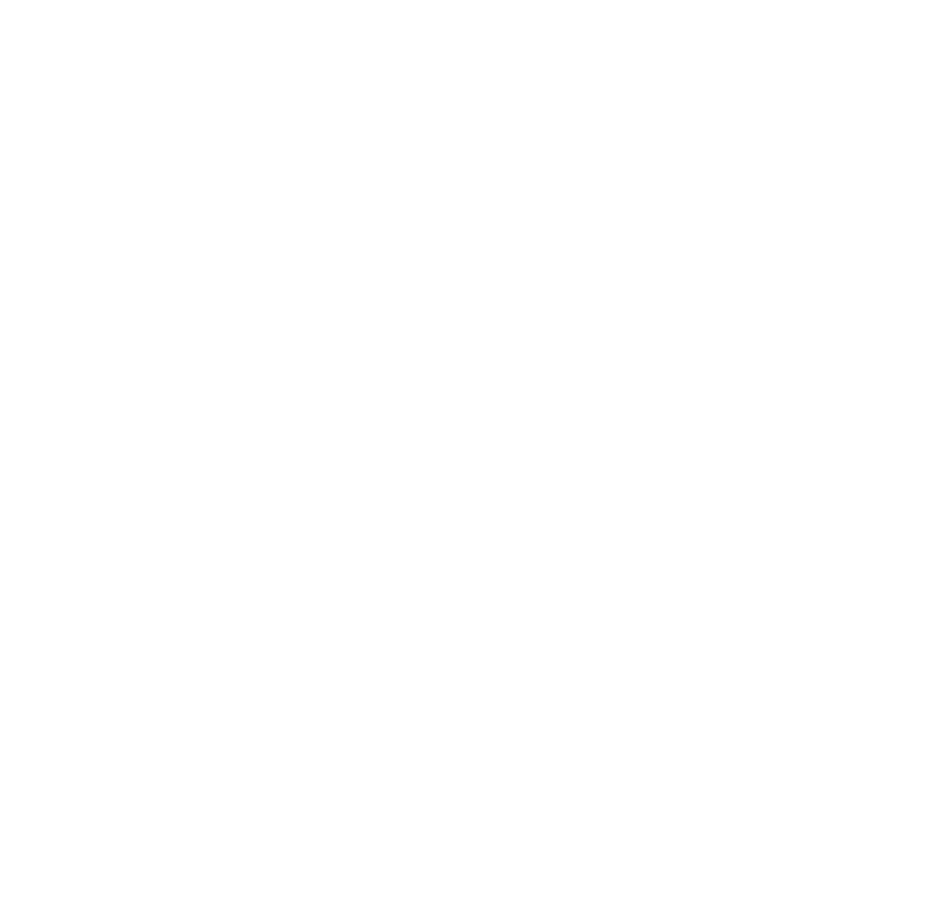
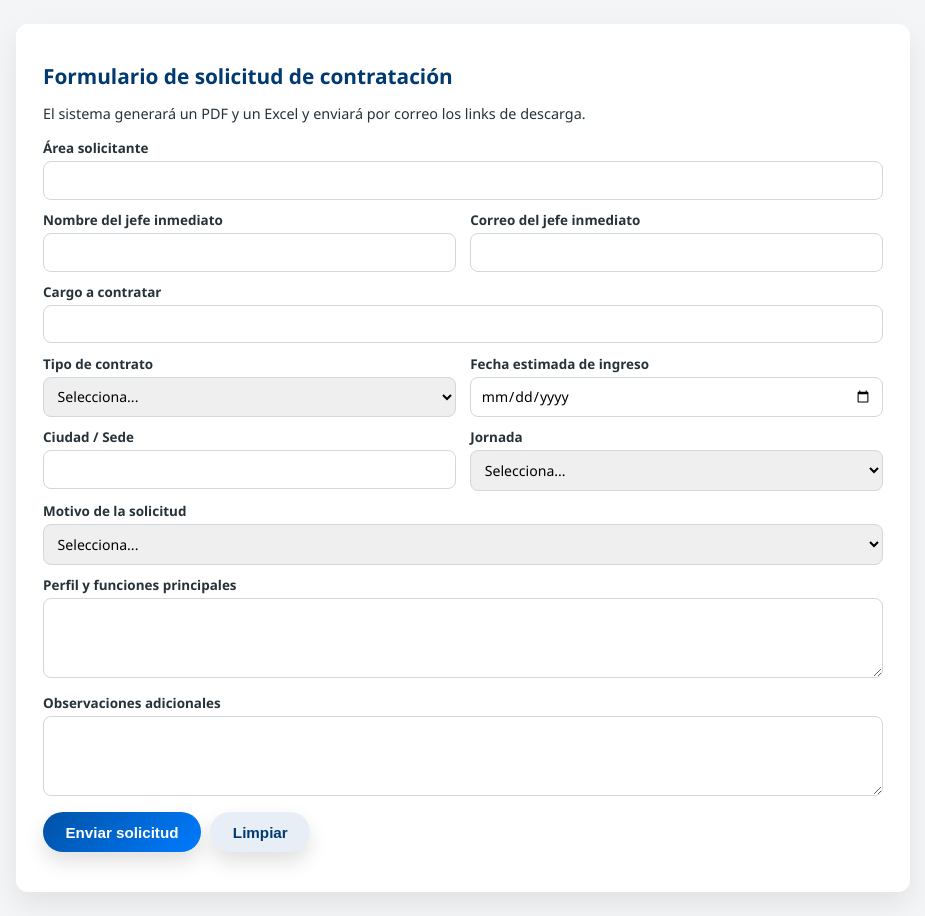
Before and after one commit to CHPaez/Portocolo_Comunicacion_Colombia_mas, a plain HTML site: page form-contratacion.html in a window 1280 px wide. Shown: the whole page, without its empty margins (177-1102 px from the left). Before the commit the page ends 800 px from the top, so only its background shows below. Drawn offline with nearby package versions, Linux system fonts and the light colour scheme.

Commit message:
Update form-contratacion.html

```diff
--- a/form-contratacion.html
+++ b/form-contratacion.html
@@ -1,3 +1,148 @@
+<!DOCTYPE html>
+<html lang="es">
+<head>
+  <meta charset="UTF-8" />
+  <title>Formulario - Solicitud de contratación</title>
+  <meta name="viewport" content="width=device-width, initial-scale=1.0" />
+
+  <!-- Librerías necesarias -->
+  <script src="https://cdnjs.cloudflare.com/ajax/libs/jspdf/2.5.1/jspdf.umd.min.js"></script>
+  <script src="https://cdnjs.cloudflare.com/ajax/libs/xlsx/0.18.5/xlsx.full.min.js"></script>
+
+  <style>
+    body {
+      font-family: "Segoe UI", system-ui, sans-serif;
+      background: #f3f5f7;
+      margin: 0;
+      padding: 1.5rem;
+      color: #263238;
+    }
+    .wrapper {
+      max-width: 840px;
+      margin: 0 auto;
+      background: #ffffff;
+      padding: 1.5rem 1.7rem;
+      border-radius: 12px;
+      box-shadow: 0 12px 28px rgba(0, 0, 0, 0.08);
+    }
+    h1 {
+      font-size: 1.3rem;
+      margin-bottom: 0.4rem;
+      color: #003a70;
+    }
+    p { font-size: 0.9rem; margin-bottom: 1rem; }
+    .grid-2 { display: grid; gap: 0.9rem; }
+    @media (min-width: 700px) { .grid-2 { grid-template-columns: 1fr 1fr; } }
+    label { font-size: 0.84rem; font-weight: 600; display: block; margin-bottom: 0.25rem; }
+    input, select, textarea {
+      width: 100%; padding: 0.55rem 0.6rem; border-radius: 8px; border: 1px solid #cfd8dc;
+      font-size: 0.88rem; font-family: inherit; box-sizing: border-box;
+    }
+    textarea { min-height: 80px; resize: vertical; }
+    .campo { margin-bottom: 0.7rem; }
+    .actions { display:flex; gap:0.6rem; align-items:center; margin-top:0.6rem; }
+    button {
+      border: none; border-radius: 999px; padding: 0.7rem 1.4rem;
+      background: linear-gradient(135deg, #0052a5, #007bff); color: #ffffff; font-weight: 600;
+      font-size: 0.95rem; cursor: pointer; box-shadow: 0 10px 20px rgba(0, 0, 0, 0.12);
+    }
+    .btn-secondary { background: #e7eef6; color: #003a70; font-weight:700; }
+    .info { font-size:0.85rem; color:#506067; }
+    .success { color: #0b8a3e; font-weight:700; }
+    .error { color: #c0392b; font-weight:700; }
+  </style>
+</head>
+
+<body>
+  <div class="wrapper">
+    <h1>Formulario de solicitud de contratación</h1>
+    <p>El sistema generará un PDF y un Excel y enviará por correo los links de descarga.</p>
+
+    <form id="formulario">
+      <div class="campo">
+        <label>Área solicitante</label>
+        <input type="text" id="area" required />
+      </div>
+
+      <div class="grid-2">
+        <div class="campo">
+          <label>Nombre del jefe inmediato</label>
+          <input type="text" id="jefe" required />
+        </div>
+        <div class="campo">
+          <label>Correo del jefe inmediato</label>
+          <input type="email" id="correoJefe" required />
+        </div>
+      </div>
+
+      <div class="campo">
+        <label>Cargo a contratar</label>
+        <input type="text" id="cargo" required />
+      </div>
+
+      <div class="grid-2">
+        <div class="campo">
+          <label>Tipo de contrato</label>
+          <select id="contrato" required>
+            <option value="">Selecciona...</option>
+            <option>Indefinido</option>
+            <option>Término fijo</option>
+            <option>Prestación de servicios</option>
+            <option>Temporal / Reemplazo</option>
+          </select>
+        </div>
+        <div class="campo">
+          <label>Fecha estimada de ingreso</label>
+          <input type="date" id="fecha" required />
+        </div>
+      </div>
+
+      <div class="grid-2">
+        <div class="campo">
+          <label>Ciudad / Sede</label>
+          <input type="text" id="sede" required />
+        </div>
+        <div class="campo">
+          <label>Jornada</label>
+          <select id="jornada" required>
+            <option value="">Selecciona...</option>
+            <option>Tiempo completo</option>
+            <option>Medio tiempo</option>
+            <option>Por turnos</option>
+          </select>
+        </div>
+      </div>
+
+      <div class="campo">
+        <label>Motivo de la solicitud</label>
+        <select id="motivo" required>
+          <option value="">Selecciona...</option>
+          <option>Cargo nuevo</option>
+          <option>Reemplazo</option>
+          <option>Reforzar equipo / pico de trabajo</option>
+          <option>Otro</option>
+        </select>
+      </div>
+
+      <div class="campo">
+        <label>Perfil y funciones principales</label>
+        <textarea id="perfil" required></textarea>
+      </div>
+
+      <div class="campo">
+        <label>Observaciones adicionales</label>
+        <textarea id="obs"></textarea>
+      </div>
+
+      <div class="actions">
+        <button type="button" onclick="generarYEnviar()">Enviar solicitud</button>
+        <button type="reset" class="btn-secondary">Limpiar</button>
+      </div>
+
+      <p id="mensaje" class="info" style="margin-top:12px;"></p>
+    </form>
+  </div>
+
 <script>
 async function subirAFileIO(blob, nombre) {
   const formData = new FormData();
@@ -11,7 +156,7 @@ async function subirAFileIO(blob, nombre) {
   const json = await resp.json();
   if (!json.success) throw new Error("Error subiendo archivo a File.io");
 
-  return json.link; // link de descarga
+  return json.link;
 }
 
 async function generarPDF(datos) {
@@ -47,7 +192,6 @@ async function generarYEnviar() {
   const mensaje = document.getElementById("mensaje");
   mensaje.innerHTML = "Generando archivos…";
 
-  // Obtener datos
   const datos = [
     ["Área solicitante", area.value],
     ["Jefe inmediato", jefe.value],
@@ -62,45 +206,44 @@ async function generarYEnviar() {
     ["Observaciones", obs.value]
   ];
 
-  // Validación
   if (datos.some(d => !d[1])) {
-    mensaje.innerHTML = "<span style='color:red'>Completa todos los campos</span>";
+    mensaje.innerHTML = "<span class='error'>Completa todos los campos</span>";
     return;
   }
 
-  // Generar archivos
   const pdfBlob = await generarPDF(datos);
   const excelBlob = generarExcel(datos);
 
-  mensaje.innerHTML = "Subiendo archivos…";
+  mensaje.innerHTML = "Subiendo archivos a File.io…";
 
-  // Subir archivos a File.io
   const linkPDF = await subirAFileIO(pdfBlob, "solicitud.pdf");
   const linkExcel = await subirAFileIO(excelBlob, "solicitud.xlsx");
 
   mensaje.innerHTML = "Enviando correo…";
 
-  // enviar correo sin adjuntos (solo links)
   fetch("https://formsubmit.co/ajax/cepb@hotmail.es", {
     method: "POST",
     headers: { "Content-Type": "application/json" },
     body: JSON.stringify({
       asunto: "Nueva solicitud de contratación",
-      mensaje: "Una nueva solicitud ha sido registrada.",
+      mensaje: "Se generó una nueva solicitud.",
       link_pdf: linkPDF,
       link_excel: linkExcel
     })
   })
   .then(() => {
     mensaje.innerHTML = `
-      <span style="color:green;font-weight:700">
+      <span class="success">
         ¡Solicitud enviada!<br>
         PDF: <a href="${linkPDF}" target="_blank">Ver PDF</a><br>
         Excel: <a href="${linkExcel}" target="_blank">Ver Excel</a>
       </span>`;
   })
   .catch(() => {
-    mensaje.innerHTML = "<span style='color:red'>Error enviando el correo</span>";
+    mensaje.innerHTML = "<span class='error'>Error enviando el correo.</span>";
   });
 }
 </script>
+
+</body>
+</html>
```
